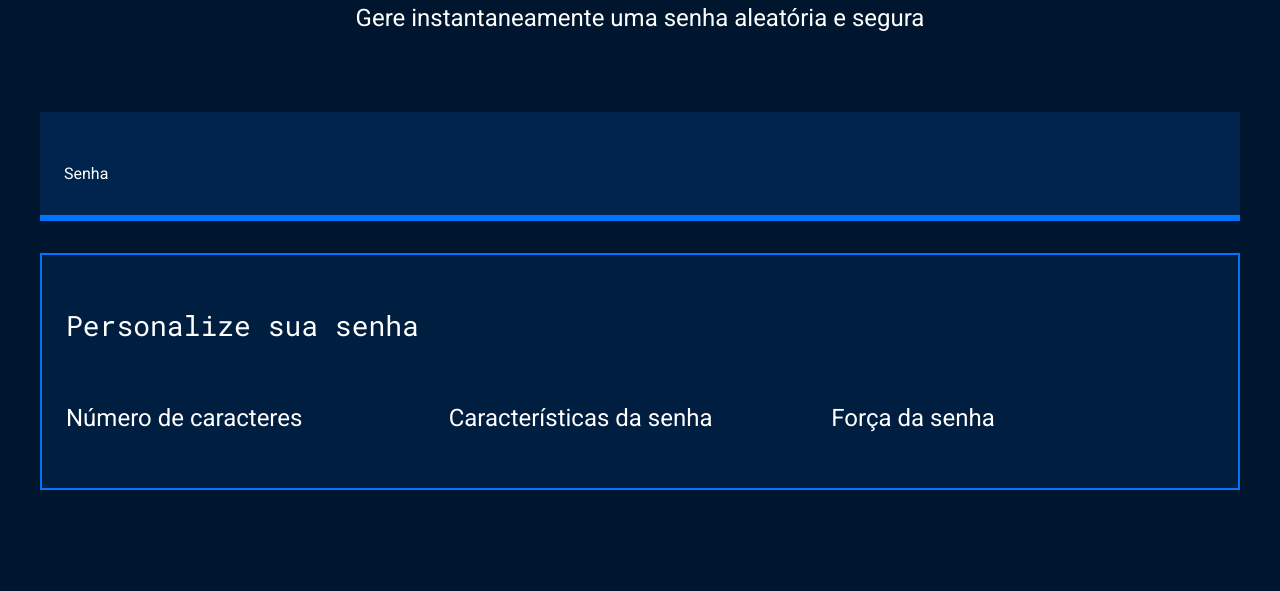
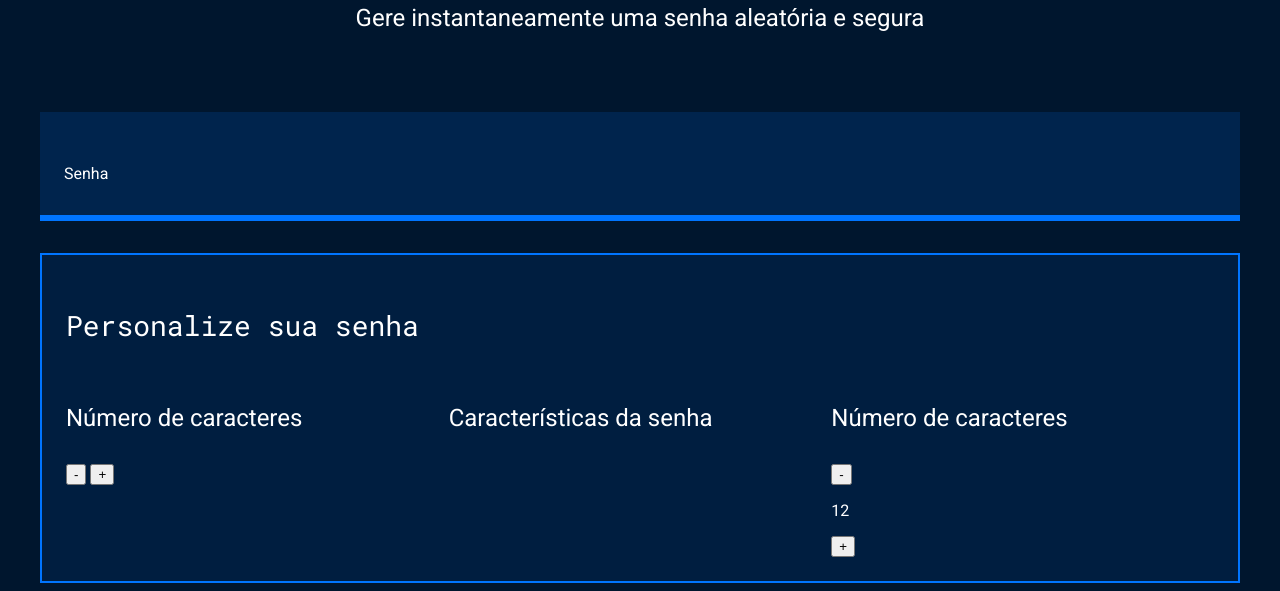
Before and after one commit to Weonzbq/angolaaliadadeisrael, a plain HTML site: page index.html in a window 1280 px wide. Shown: the part 214-805 px from the top of the page. Drawn offline with Linux system fonts and the light colour scheme.

Commit message:
Enhance password customization options
Added buttons to adjust password length and fixed duplicate section.

```diff
--- a/index.html
+++ b/index.html
@@ -24,14 +24,19 @@
             <div class="parametro-coluna__senha">
                 <div class="parametro-senha">
                     <h4 class="parametro-senha__titulo">Número de caracteres</h4>
+                    <button class="parametro-senha__botao">-</button>
+                    <button class="parametro-senha__botao">+</button>
                 </div>
                 <div class="parametro-senha">
                     <h4 class="parametro-senha__titulo">Características da senha</h4>
                 </div>
                 <div class="parametro-senha">
-                    <h4 class="parametro-senha__titulo">Força da senha</h4>
+                    <h4 class="parametro-senha__titulo">Número de caracteres</h4>
+                    <div class="parametro-senha-botoes">
+                        <button class="parametro-senha__botao">-</button>
+                        <p class="parametro-senha__texto">12</p>
+                        <button class="parametro-senha__botao">+</button>
                 </div>
-            </div>
         </div>
     </section>
 </body>
```
